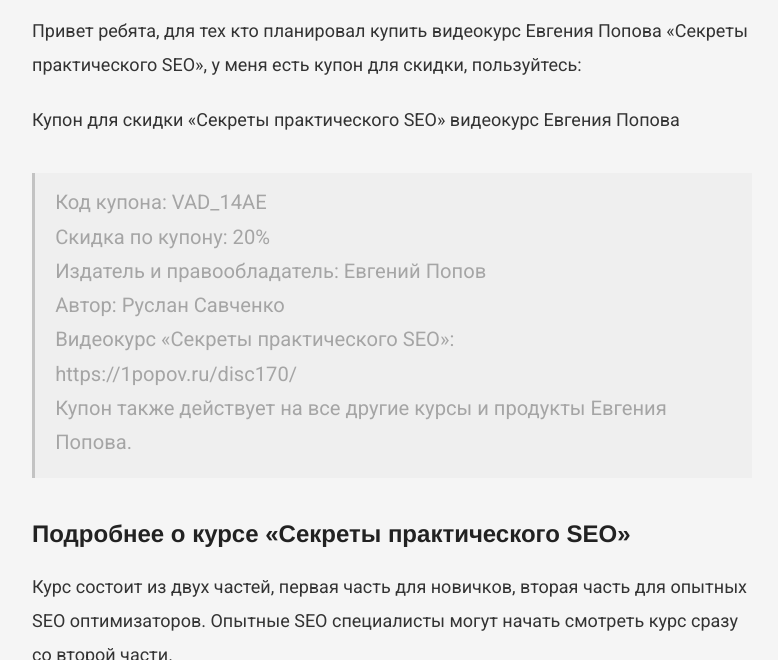
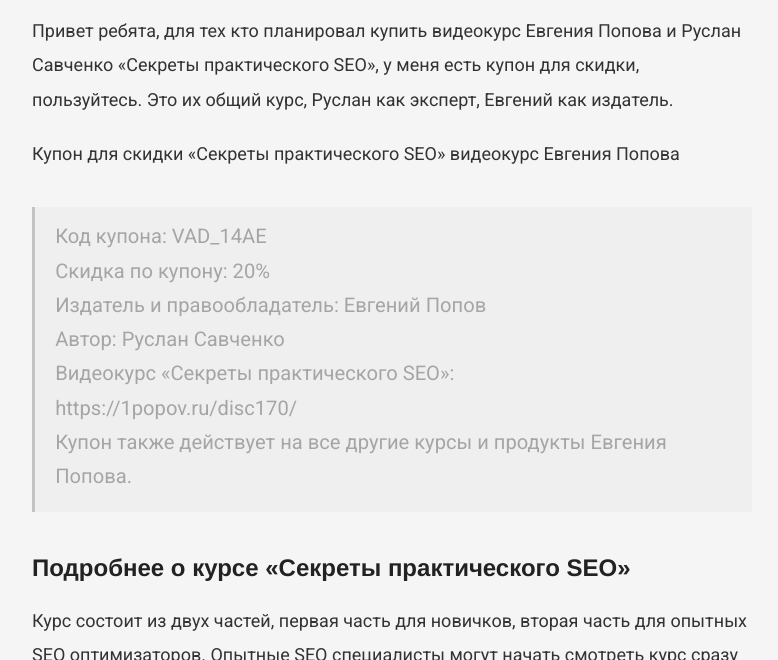
Before and after one commit to VadymVolos/vadymvolos.github.io, a Jekyll site: the page built from _posts/digital-marketing/2017-01-22-sekrety-seo-popov-kupon-skidka.md, in a window 1280 px wide and 900 px high, scrolled down 483 px, cut to the strip 240-900 px from the top of the window. Shown: the whole strip, without its empty margins (248-1026 px from the left). Built offline with Jekyll 4.4.1, drawn with Linux system fonts in a browser that asks for light colours; nearby versions of some CDN libraries; comment, search, counter and statistics services are not loaded.

Commit message:
Update 2017-01-22-sekrety-seo-popov-kupon-skidka.md

```diff
--- a/_posts/digital-marketing/2017-01-22-sekrety-seo-popov-kupon-skidka.md
+++ b/_posts/digital-marketing/2017-01-22-sekrety-seo-popov-kupon-skidka.md
@@ -11,7 +11,7 @@
     <iframe src="https://www.youtube.com/embed/AqVM4B6EEcg?rel=0" frameborder="0" allowfullscreen></iframe>
 </div>
 
-Привет ребята, для тех кто планировал купить видеокурс Евгения Попова «Секреты практического SEO», у меня есть купон для скидки, пользуйтесь:
+Привет ребята, для тех кто планировал купить видеокурс Евгения Попова и Руслан Савченко «Секреты практического SEO», у меня есть купон для скидки, пользуйтесь. Это их общий курс, Руслан как эксперт, Евгений как издатель.
 
 Купон для скидки «Секреты практического SEO» видеокурс Евгения Попова
 <blockquote>
```
